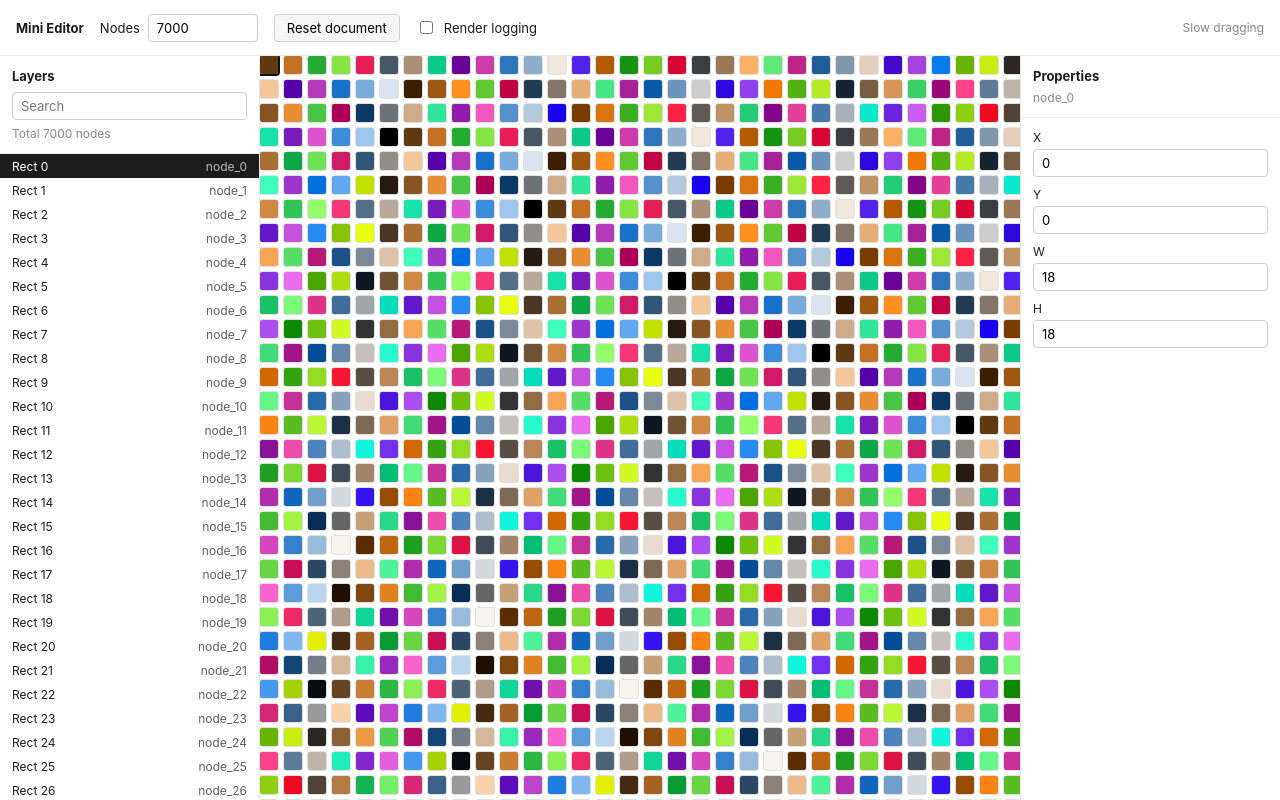
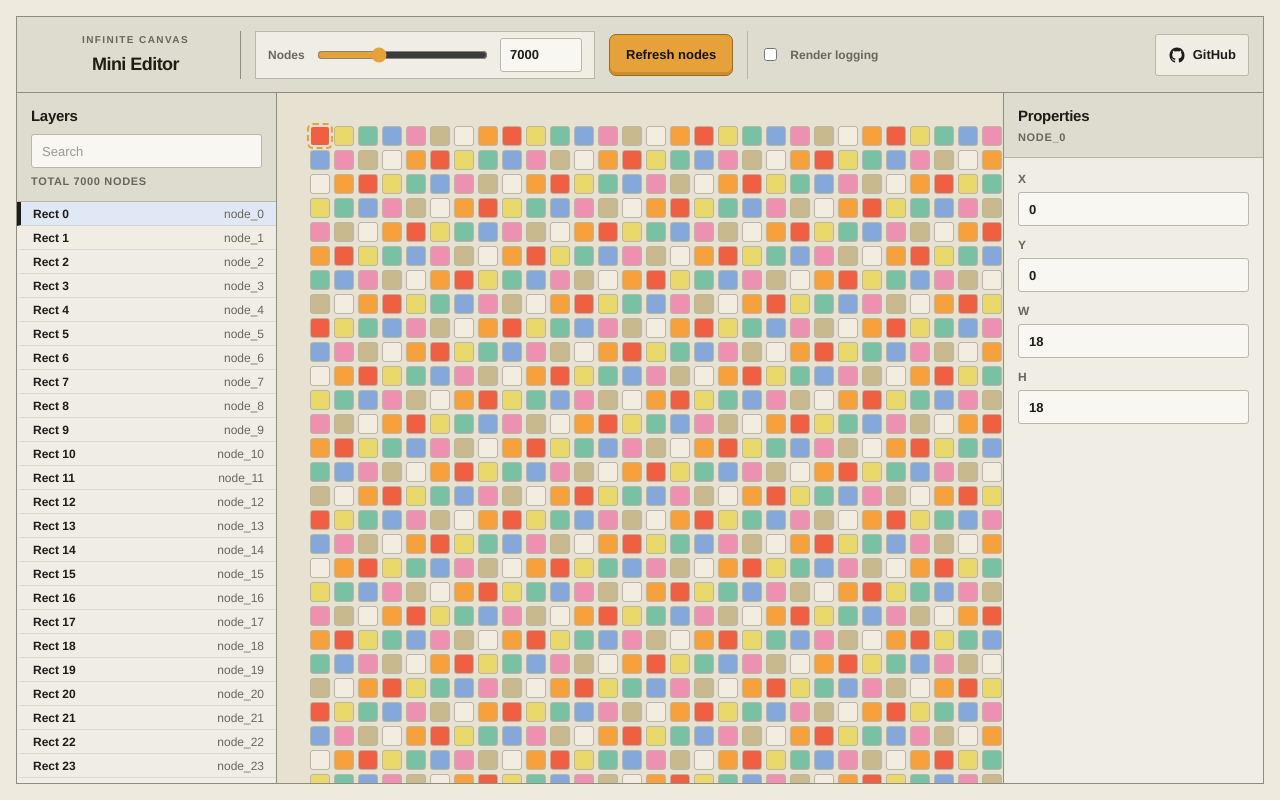
Before and after one commit to bionboy/frontend-performance-infinite-canvas, a React (Vite) app: page / in a window 1280 px wide. Built offline with nearby package versions, Linux system fonts and the light colour scheme.

Commit message:
style (ui): redesign!

```diff
--- a/src/App.tsx
+++ b/src/App.tsx
@@ -2,6 +2,9 @@ import { useEditorStore } from "./store";
 import { Canvas } from "./components/Canvas";
 import { LayersPanel } from "./components/LayersPanel";
 import { PropertiesPanel } from "./components/PropertiesPanel";
+
+const MIN_NODES = 100;
+const MAX_NODES = 20000;
 
 export function App() {
   const nodeCount = useEditorStore((state) => state.nodeCount);
@@ -13,23 +16,40 @@ export function App() {
   return (
     <div className="layout">
       <header className="topbar">
-        <div className="topbar__title">Mini Editor</div>
+        <div className="topbar__brand">
+          <div className="topbar__eyebrow">Infinite canvas</div>
+          <div className="topbar__title">Mini Editor</div>
+        </div>
 
-        <label className="topbar__field">
-          <span>Nodes</span>
+        <div className="topbar__node-control" aria-label="Node count">
+          <label className="topbar__field topbar__field--range">
+            <span>Nodes</span>
+            <input
+              type="range"
+              min={MIN_NODES}
+              max={MAX_NODES}
+              step={100}
+              value={nodeCount}
+              onChange={(e) => setNodeCount(Number(e.target.value))}
+              className="topbar__nodes-range"
+            />
+          </label>
           <input
             type="number"
+            min={MIN_NODES}
+            max={MAX_NODES}
             value={nodeCount}
             onChange={(e) => setNodeCount(Number(e.target.value))}
             className="topbar__nodes-input"
+            aria-label="Node count value"
           />
-        </label>
+        </div>
 
         <button onClick={() => reset(nodeCount)} className="topbar__button">
-          Reset document
+          Refresh nodes
         </button>
 
-        <label className="topbar__field">
+        <label className="topbar__field topbar__field--check">
           <input
             type="checkbox"
             checked={isRenderLoggingEnabled}
@@ -39,7 +59,18 @@ export function App() {
         </label>
 
         <div className="topbar__spacer" />
-        <div className="topbar__hint">Slow dragging</div>
+        <a
+          className="topbar__github"
+          href="https://github.com/bionboy/frontend-performance-infinite-canvas"
+          target="_blank"
+          rel="noreferrer"
+          aria-label="Open GitHub repository"
+        >
+          <svg aria-hidden="true" viewBox="0 0 24 24" className="topbar__github-icon">
+            <path d="M12 2C6.48 2 2 6.58 2 12.23c0 4.52 2.87 8.35 6.84 9.71.5.1.68-.22.68-.49v-1.9c-2.78.62-3.37-1.21-3.37-1.21-.45-1.19-1.11-1.5-1.11-1.5-.91-.64.07-.63.07-.63 1 .07 1.53 1.06 1.53 1.06.9 1.56 2.35 1.11 2.92.85.09-.66.35-1.11.64-1.37-2.22-.26-4.56-1.14-4.56-5.06 0-1.12.39-2.03 1.03-2.75-.1-.26-.45-1.3.1-2.71 0 0 .84-.28 2.75 1.05A9.35 9.35 0 0 1 12 6.94c.85 0 1.7.12 2.5.34 1.9-1.33 2.74-1.05 2.74-1.05.55 1.41.2 2.45.1 2.71.64.72 1.03 1.63 1.03 2.75 0 3.93-2.34 4.8-4.57 5.05.36.32.68.95.68 1.92v2.79c0 .27.18.59.69.49A10.06 10.06 0 0 0 22 12.23C22 6.58 17.52 2 12 2Z" />
+          </svg>
+          <span>GitHub</span>
+        </a>
       </header>
 
       <div className="shell">
--- a/src/components/Shape.tsx
+++ b/src/components/Shape.tsx
@@ -24,7 +24,8 @@ export const Shape = React.memo(function Shape(props: ShapeProps) {
         width: node.w,
         height: node.h,
         background: node.fill,
-        outline: props.isSelected ? "2px solid #111" : "1px solid rgba(0,0,0,0.12)",
+        outline: props.isSelected ? "2px dashed #e6a23a" : "1px solid rgba(29, 28, 24, 0.22)",
+        outlineOffset: props.isSelected ? 2 : 0,
         borderRadius: 2,
         userSelect: "none",
         touchAction: "none",
--- a/src/styles.css
+++ b/src/styles.css
@@ -2,96 +2,210 @@
   box-sizing: border-box;
 }
 
-html, body, #root {
+:root {
+  --page: #eeeadd;
+  --chrome: #dedbcf;
+  --surface: #f8f7f1;
+  --surface-muted: #efede4;
+  --ink: #1d1c18;
+  --muted: #68665d;
+  --faint: #9b998f;
+  --line: #b9b6aa;
+  --line-strong: #8e8b7f;
+  --orange: #e6a23a;
+  --orange-border: #9b6a18;
+  --blue-wash: #dfe8f4;
+}
+
+html,
+body,
+#root {
   margin: 0;
   padding: 0;
   height: 100%;
-  font-family: -apple-system, BlinkMacSystemFont, "Segoe UI", Roboto, sans-serif;
+  color: var(--ink);
+  background: var(--page);
+  font-family: "Avenir Next", "Helvetica Neue", Helvetica, sans-serif;
   font-size: 13px;
-  color: #1c1c1c;
-  background: #fff;
+}
+
+button,
+input {
+  font: inherit;
 }
 
 .layout {
   display: flex;
   flex-direction: column;
   height: 100vh;
+  padding: 16px;
 }
 
 .topbar {
   display: flex;
   align-items: center;
-  gap: 16px;
-  padding: 0 16px;
-  height: 56px;
-  border-bottom: 1px solid #e6e6e6;
+  gap: 14px;
+  min-height: 76px;
+  padding: 10px 14px;
+  border: 1px solid var(--line-strong);
+  border-bottom: 0;
+  background: var(--chrome);
   flex-shrink: 0;
 }
 
+.topbar__brand {
+  display: grid;
+  place-items: center;
+  min-width: 210px;
+  height: 48px;
+  border-right: 1px solid var(--line-strong);
+}
+
+.topbar__eyebrow {
+  color: var(--muted);
+  font-size: 10px;
+  font-weight: 800;
+  letter-spacing: 0.14em;
+  text-transform: uppercase;
+}
+
 .topbar__title {
-  font-weight: 700;
+  margin-top: 1px;
+  font-size: 18px;
+  font-weight: 800;
+  letter-spacing: -0.03em;
 }
 
 .topbar__field {
   display: inline-flex;
   align-items: center;
-  gap: 8px;
+  gap: 10px;
+  color: var(--muted);
+  font-size: 12px;
+  font-weight: 800;
+}
+
+.topbar__node-control {
+  display: inline-flex;
+  align-items: center;
+  gap: 10px;
+  min-width: 340px;
+  height: 48px;
+  padding: 0 12px;
+  border: 1px solid var(--line);
+  background: var(--surface-muted);
+}
+
+.topbar__field--range {
+  flex: 1;
+}
+
+.topbar__nodes-range {
+  flex: 1;
+  min-width: 160px;
+  accent-color: var(--orange);
 }
 
 .topbar__nodes-input {
-  width: 110px;
-  height: 28px;
-  padding: 0 8px;
-  border: 1px solid #d0d0d0;
-  border-radius: 4px;
-  font: inherit;
+  width: 82px;
+  height: 34px;
+  padding: 0 9px;
+  border: 1px solid var(--line);
+  border-radius: 3px;
+  color: var(--ink);
+  background: var(--surface);
+  font-weight: 750;
 }
 
 .topbar__button {
-  height: 28px;
+  height: 42px;
+  padding: 0 16px;
+  border: 1px solid var(--orange-border);
+  border-radius: 7px;
+  color: #17140e;
+  background: var(--orange);
+  box-shadow: inset 0 -3px 0 rgba(116, 75, 14, 0.24);
+  cursor: pointer;
+  font-weight: 850;
+}
+
+.topbar__button:hover {
+  background: #eeae49;
+}
+
+.topbar__field--check {
+  height: 48px;
   padding: 0 12px;
-  border: 1px solid #d0d0d0;
-  background: #f6f6f6;
-  border-radius: 4px;
-  cursor: pointer;
-  font: inherit;
+  border-left: 1px solid var(--line);
+}
+
+.topbar__field--check input {
+  accent-color: var(--orange);
 }
 
 .topbar__spacer {
   flex: 1;
 }
 
-.topbar__hint {
-  color: #888;
-  font-size: 12px;
+.topbar__github {
+  display: inline-flex;
+  align-items: center;
+  gap: 7px;
+  height: 42px;
+  padding: 0 12px;
+  border: 1px solid var(--line);
+  border-radius: 3px;
+  color: var(--ink);
+  background: var(--surface-muted);
+  text-decoration: none;
+  font-size: 13px;
+  font-weight: 800;
+}
+
+.topbar__github:hover {
+  background: var(--surface);
+}
+
+.topbar__github-icon {
+  width: 18px;
+  height: 18px;
+  fill: currentColor;
 }
 
 .shell {
   display: flex;
   flex: 1;
   min-height: 0;
+  border: 1px solid var(--line-strong);
+  background: var(--surface);
 }
 
 .panel {
   display: flex;
   flex-direction: column;
   flex-shrink: 0;
+  background: var(--surface-muted);
 }
 
 .panel__header {
-  padding: 12px;
-  border-bottom: 1px solid #f0f0f0;
+  padding: 14px;
+  border-bottom: 1px solid var(--line);
+  background: var(--chrome);
 }
 
 .panel__title {
-  font-size: 13px;
-  font-weight: 700;
+  font-size: 15px;
+  font-weight: 850;
+  letter-spacing: -0.02em;
 }
 
 .panel__sub {
-  color: #888;
-  font-size: 12px;
-  margin-top: 6px;
+  color: var(--muted);
+  font-size: 11px;
+  font-weight: 800;
+  letter-spacing: 0.06em;
+  margin-top: 7px;
+  text-transform: uppercase;
 }
 
 .panel__body {
@@ -101,17 +215,22 @@ html, body, #root {
 
 .layers {
   width: 260px;
-  border-right: 1px solid #e6e6e6;
+  border-right: 1px solid var(--line-strong);
 }
 
 .layers__search {
   width: 100%;
-  height: 28px;
-  padding: 0 8px;
-  margin-top: 8px;
-  border: 1px solid #d0d0d0;
-  border-radius: 4px;
-  font: inherit;
+  height: 34px;
+  padding: 0 10px;
+  margin-top: 10px;
+  border: 1px solid var(--line);
+  border-radius: 3px;
+  color: var(--ink);
+  background: var(--surface);
+}
+
+.layers__search::placeholder {
+  color: var(--faint);
 }
 
 .layers__virtual-list {
@@ -123,7 +242,10 @@ html, body, #root {
   display: flex;
   align-items: center;
   justify-content: space-between;
+  gap: 10px;
   padding: 4px 12px;
+  border-bottom: 1px solid rgba(185, 182, 170, 0.35);
+  border-left: 4px solid transparent;
   cursor: pointer;
   font-size: 12px;
 }
@@ -137,72 +259,138 @@ html, body, #root {
 }
 
 .layer-row:hover {
-  background: #f1f1f1;
+  background: #e7e4d8;
 }
 
 .layer-row--selected {
-  background: #1c1c1c;
-  color: #fff;
+  background: var(--blue-wash);
+  border-left-color: var(--ink);
 }
 
 .layer-row__name {
   color: inherit;
+  font-weight: 700;
 }
 
 .layer-row__id {
-  color: inherit;
-  opacity: 0.7;
+  color: var(--muted);
+  font-variant-numeric: tabular-nums;
 }
 
 .canvas-wrap {
   flex: 1;
   position: relative;
   min-width: 0;
+  background: #e7e1d1;
 }
 
 .canvas-viewport {
   width: 100%;
   height: 100%;
   overflow: auto;
-  background: #fff;
+  background: #e7e1d1;
 }
 
 .canvas-page {
   position: relative;
   width: 1600px;
   height: 2400px;
+  margin: 34px;
+  background: transparent;
 }
 
 .properties {
   width: 260px;
-  border-left: 1px solid #e6e6e6;
+  border-left: 1px solid var(--line-strong);
 }
 
 .form {
-  padding: 12px;
+  padding: 14px;
 }
 
 .form__empty {
-  color: #666;
+  color: var(--muted);
   font-size: 13px;
 }
 
 .field {
   display: block;
-  margin-bottom: 10px;
+  margin-bottom: 12px;
 }
 
 .field > span {
   display: block;
-  margin-bottom: 4px;
+  margin-bottom: 6px;
+  color: var(--muted);
   font-size: 12px;
+  font-weight: 850;
+  text-transform: uppercase;
 }
 
 .field__input {
   width: 100%;
-  height: 28px;
-  padding: 0 8px;
-  border: 1px solid #d0d0d0;
-  border-radius: 4px;
-  font: inherit;
+  height: 34px;
+  padding: 0 10px;
+  border: 1px solid var(--line);
+  border-radius: 3px;
+  color: var(--ink);
+  background: var(--surface);
+  font-weight: 750;
 }
+
+@media (max-width: 900px) {
+  .layout {
+    padding: 0;
+  }
+
+  .topbar {
+    flex-wrap: wrap;
+    min-height: auto;
+    border-left: 0;
+    border-right: 0;
+    padding: 10px;
+  }
+
+  .topbar__brand {
+    min-width: 100%;
+    height: auto;
+    place-items: start;
+    border-right: 0;
+  }
+
+  .topbar__node-control {
+    min-width: 100%;
+  }
+
+  .shell {
+    flex-wrap: wrap;
+    overflow: auto;
+    align-content: flex-start;
+    border-left: 0;
+    border-right: 0;
+  }
+
+  .layers,
+  .properties {
+    width: 50%;
+    height: 260px;
+  }
+
+  .layers {
+    order: 1;
+  }
+
+  .properties {
+    order: 2;
+  }
+
+  .canvas-wrap {
+    order: 3;
+    flex-basis: 100%;
+    min-height: 520px;
+  }
+
+  .canvas-page {
+    margin: 18px;
+  }
+}
--- a/src/utils.ts
+++ b/src/utils.ts
@@ -5,10 +5,18 @@ export function clamp(value: number, min: number, max: number): number {
 }
 
 export function randomColor(seed: number): string {
-  const r = (seed * 97) % 255;
-  const g = (seed * 57) % 255;
-  const b = (seed * 17) % 255;
-  return `rgb(${r}, ${g}, ${b})`;
+  const palette = [
+    "#f7a13d",
+    "#f05f42",
+    "#e9d96b",
+    "#78c1a3",
+    "#83a8d9",
+    "#ef8fb1",
+    "#c9b98f",
+    "#f3ede1",
+  ];
+
+  return palette[seed % palette.length];
 }
 
 export function createNodes(count: number): NodeRect[] {
```
